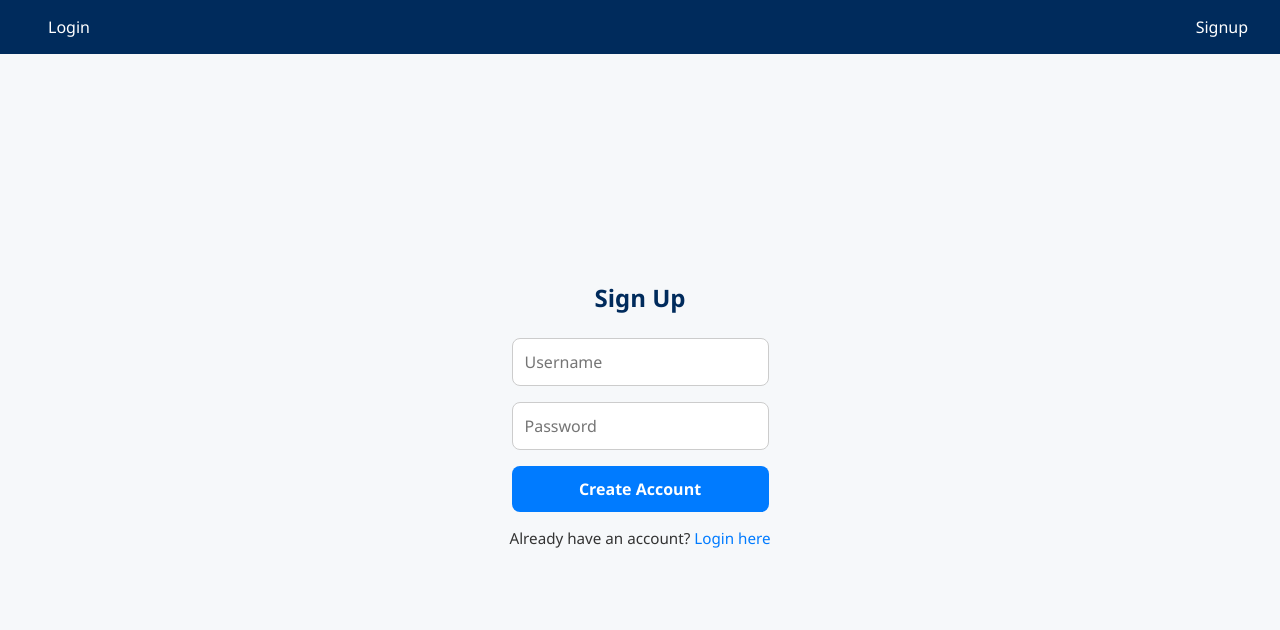
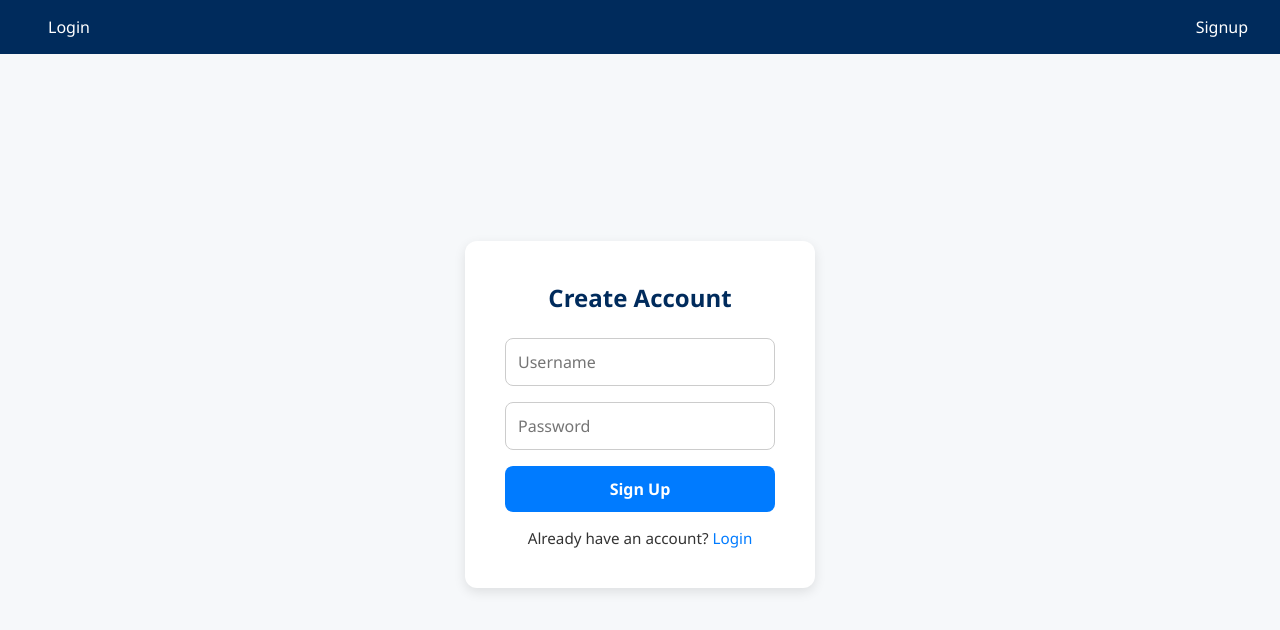
Before and after one commit to BRAJESWARG/login-signup-client-angular, an Angular app: page /signup in a window 1280 px wide. Shown: the top 630 px of the page. Built offline with nearby package versions, Linux system fonts and the light colour scheme.

Commit message:
registration issue solved

```diff
--- a/src/app/components/home/home.component.html
+++ b/src/app/components/home/home.component.html
@@ -1,4 +1,4 @@
 <div class="container">
   <h2>Welcome, {{ username }}</h2>
-  <button (click)="logout()">Logout</button>
+  <!-- <button (click)="logout()">Logout</button> -->
 </div>
--- a/src/app/components/signup/signup.component.html
+++ b/src/app/components/signup/signup.component.html
@@ -1,13 +1,11 @@
 <div class="container">
-  <h2>Sign Up</h2>
-  <form (ngSubmit)="onSignup()" #signupForm="ngForm">
-    <input type="text" name="username" [(ngModel)]="username" placeholder="Username" required />
-    <input type="password" name="password" [(ngModel)]="password" placeholder="Password" required minlength="6" />
-    <button type="submit" [disabled]="!signupForm.valid">Create Account</button>
-  </form>
-
-  <p>
-    Already have an account?
-    <a routerLink="/login">Login here</a>
-  </p>
+  <div class="card">
+    <h2>Create Account</h2>
+    <form (ngSubmit)="registerUser()">
+      <input type="text" placeholder="Username" [(ngModel)]="username" name="username" required />
+      <input type="password" placeholder="Password" [(ngModel)]="password" name="password" required />
+      <button type="submit">Sign Up</button>
+    </form>
+    <p>Already have an account? <a routerLink="/login">Login</a></p>
+  </div>
 </div>
--- a/src/app/components/signup/signup.component.ts
+++ b/src/app/components/signup/signup.component.ts
@@ -1,6 +1,6 @@
 import { Component } from '@angular/core';
+import { HttpClient } from '@angular/common/http';
 import { Router } from '@angular/router';
-import { HttpClient } from '@angular/common/http';
 
 @Component({
   selector: 'app-signup',
@@ -8,30 +8,24 @@ import { HttpClient } from '@angular/common/http';
   styleUrls: ['./signup.component.css']
 })
 export class SignupComponent {
-  username = '';
-  password = '';
+  username: string = '';
+  password: string = '';
 
   constructor(private http: HttpClient, private router: Router) { }
 
-  onSignup(): void {
-    this.http.post<{ token: string }>('http://localhost:8040/register', {
-      username: this.username,
-      password: this.password
-    })
-      .subscribe({
-        next: (res: { token: string }) => {
-          localStorage.setItem('token', res.token);
-          this.router.navigate(['/home']).then(() => {
-            window.location.reload(); // Refresh navbar state
-          });
-        },
-        error: (err: any) => {
-          if (err.status === 409) {
-            alert('Username already exists!');
-          } else {
-            alert('Registration failed');
-          }
-        }
-      });
+  registerUser() {
+    const payload = { username: this.username, password: this.password };
+
+    this.http.post<any>('http://localhost:8040/register', payload).subscribe({
+      next: (res) => {
+        console.log('✅ Registration successful:', res);
+        alert('User registered successfully!');
+        this.router.navigate(['/login']);
+      },
+      error: (err) => {
+        console.error('❌ Registration failed:', err);
+        alert('Registration failed! Please check backend or try again.');
+      }
+    });
   }
 }
```
Also changed, not shown: src/app/app.module.ts (+3 -10 lines).
